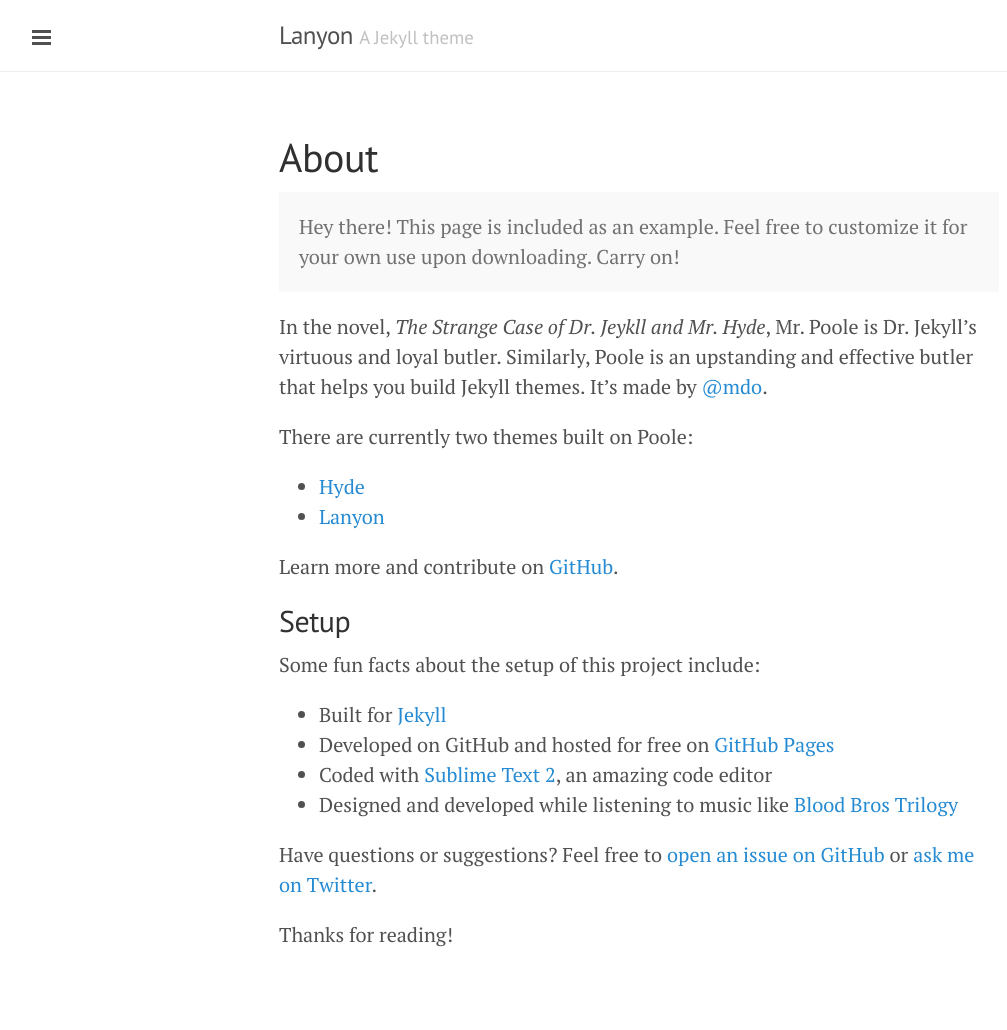
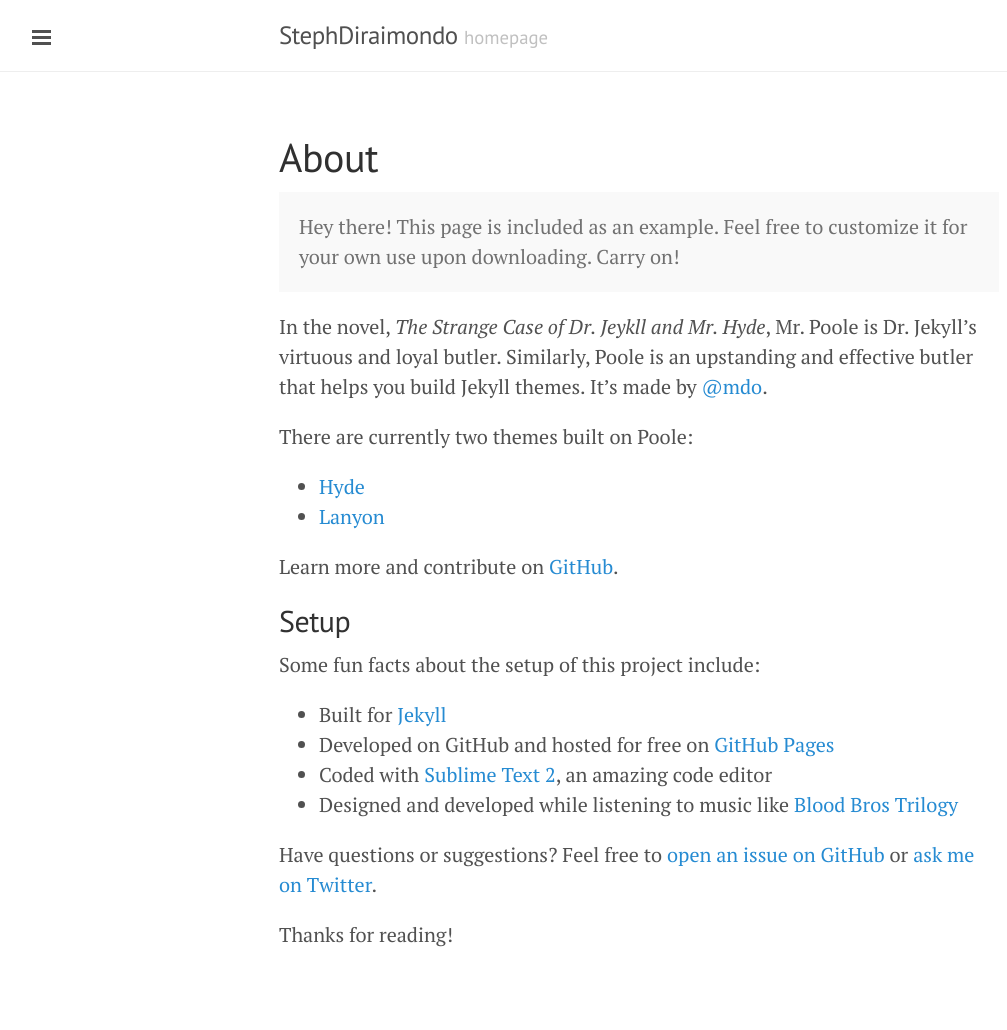
Before and after one commit to StephDiRaimondo/StephDiRaimondo.github.io, a Jekyll site: the page built from about.md, in a window 1280 px wide. Shown: the whole page, without its empty margins (1-1008 px from the left). Built offline with Jekyll 4.4.1, drawn with Linux system fonts in a browser that asks for light colours; Markdown is read by kramdown in place of the engine named in the settings.

Commit message:
Sidebar changes

```diff
--- a/_config.yml
+++ b/_config.yml
@@ -6,10 +6,10 @@
 permalink:        pretty
 
 # Setup
-title:            Lanyon
-tagline:          'A Jekyll theme'
-description:      'A reserved <a href="http://jekyllrb.com" target="_blank">Jekyll</a> theme that places the utmost gravity on content with a hidden drawer. Made by <a href="https://twitter.com/mdo" target="_blank">@mdo</a>.'
-url:              http://lanyon.getpoole.com
+title:            StephDiraimondo
+tagline:          'homepage'
+description:      <img src="https://avatars3.githubusercontent.com/u/6768783?v=2&s=460" style="width:128px; height:128px;" />
+url:              https://stephdiraimondo.github.io/
 baseurl:          '/'
 paginate:         5
 
@@ -21,4 +21,4 @@
 version:          1.0.0
 
 github:
-  repo:           https://github.com/poole/lanyon
+  repo:           https://github.com/StephDiRaimondo
--- a/_includes/sidebar.html
+++ b/_includes/sidebar.html
@@ -5,8 +5,7 @@
 <!-- Toggleable sidebar -->
 <div class="sidebar" id="sidebar">
   <div class="sidebar-item">
-	<img src="https://avatars3.githubusercontent.com/u/6768783?v=2&s=460" style="width:128px; height:128px;" />
-    <!-- <p>{{ site.description }}</p> -->
+	<p>{{ site.description }}</p>
   </div>
 
   <nav class="sidebar-nav">
@@ -27,8 +26,7 @@
     {% endfor %}
 
     <!-- <a class="sidebar-nav-item" href="{{ site.github.repo }}/archive/v{{ site.version }}.zip">Download</a> -->
-    <!-- <a class="sidebar-nav-item" href="{{ site.github.repo }}">GitHub project</a> -->
-    <a class="sidebar-nav-item" href="https://github.com/StephDiRaimondo">My GitHub</a>
+    <a class="sidebar-nav-item" href="{{ site.github.repo }}">My GitHub</a>
     <!-- <span class="sidebar-nav-item">Currently v{{ site.version }}</span> -->
   </nav>
 
```
